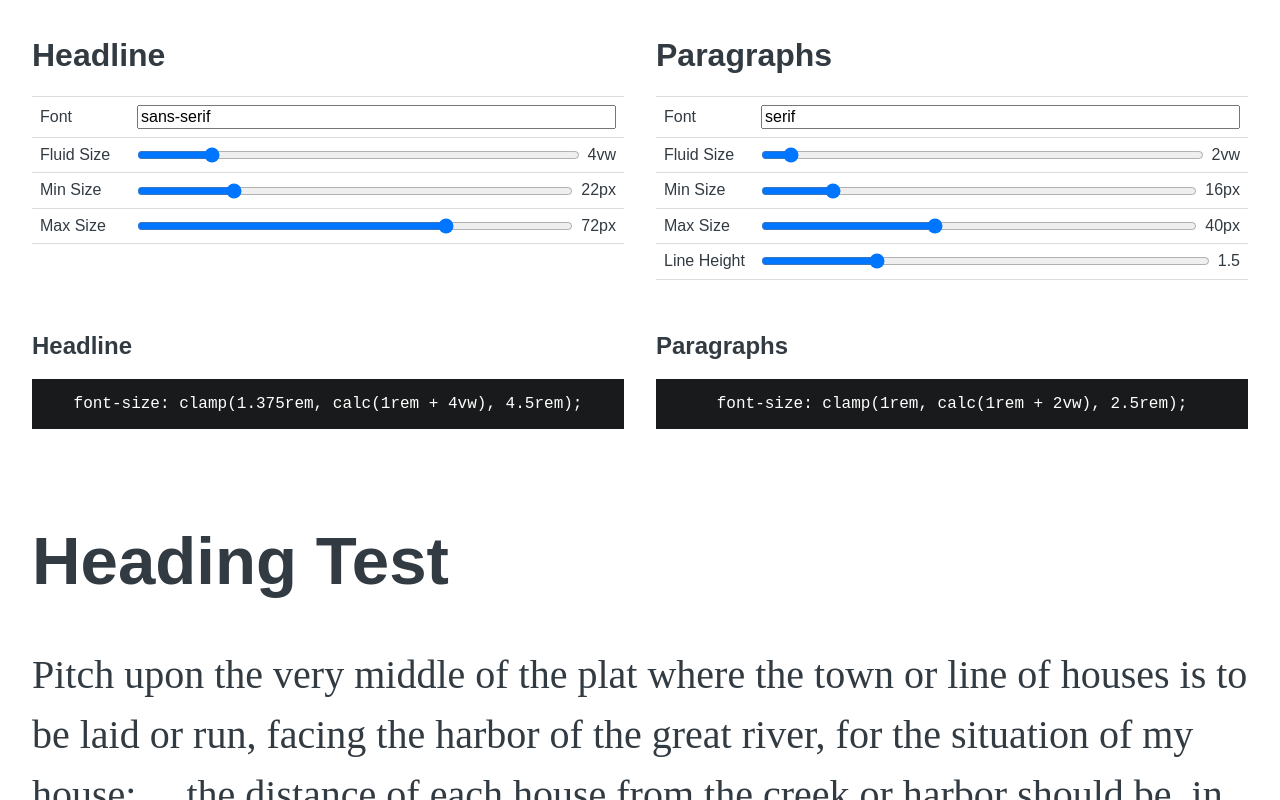
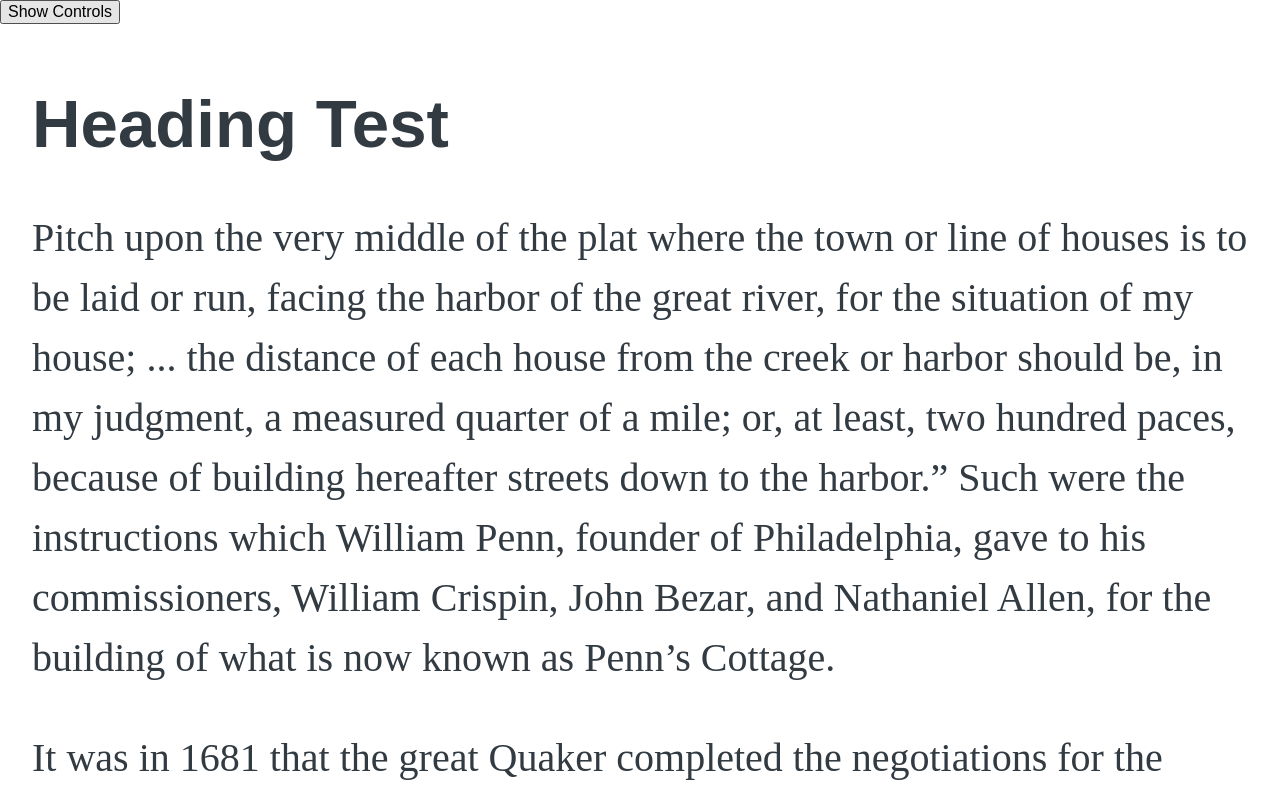
Before and after one commit to bdnorris/fluid-type-tester, a Vue app: page / in a window 1280 px wide. Shown: the top 800 px of the page. Built offline with nearby package versions, Linux system fonts and the light colour scheme.

Commit message:
drawer toggle

```diff
--- a/src/components/TypePreview.vue
+++ b/src/components/TypePreview.vue
@@ -1,23 +1,19 @@
 <template>
+	<div class="drawer" v-show="showDrawer">
 		<div class="controls">
 			<div>
 				<h1>Headline</h1>
 				<Controls
-        @fontChange="updateHeadlineFont"
-        :font="headlineFont"
-        @fluidSizeChange="updateHeadlineFluid"
-        :fluid-size=fluidHeadlineSize
 					@minSizeChange="updateHeadlineMinSize"
 					:min-size=minHeadlineSize
 					@maxSizeChange="updateHeadlineMaxSize"
 					:max-size=maxHeadlineSize
+					:index="1"
 				/>
 			</div>
 			<div>
 				<h1>Paragraphs</h1>
 				<Controls
-        @fontChange="updateParagraphFont"
-        :font="paragraphFont"
 					@fluidSizeChange="updateParagraphFluid"
 					:fluid-size=fluidParagraphSize
 					@minSizeChange="updateParagraphMinSize"
@@ -39,6 +35,16 @@
 				<pre>font-size: clamp({{ minParagraphSizeRem }}rem, calc(1rem + {{ fluidParagraphSize }}vw), {{ maxParagraphSizeRem }}rem);</pre>
 			</div>
 		</div>
+	</div>
+	<button type="button" class="drawer-toggle" @click="toggleDrawer">
+		<span v-if="!showDrawer">
+			Show
+		</span>
+		<span v-else>
+			Hide
+		</span>
+		Controls
+	</button>
   <div class="preview" ref="preview">
     <h1>Heading Test</h1>
     <p>
@@ -85,6 +91,7 @@ export default {
 			paragraphFont: "serif",
       paragraphLineHeight: 1.5,
 			testStore: this.$store.state.count,
+			showDrawer: false,
 		};
 	},
 	computed: {
@@ -190,6 +197,9 @@ export default {
     updateParagraphLineHeight(value) {
       this.paragraphLineHeight = value
     },
+		toggleDrawer() {
+			this.showDrawer = !this.showDrawer;
+		}
 	},
 };
 </script>
```
Lines whose indentation alone changed are shown as unchanged.
